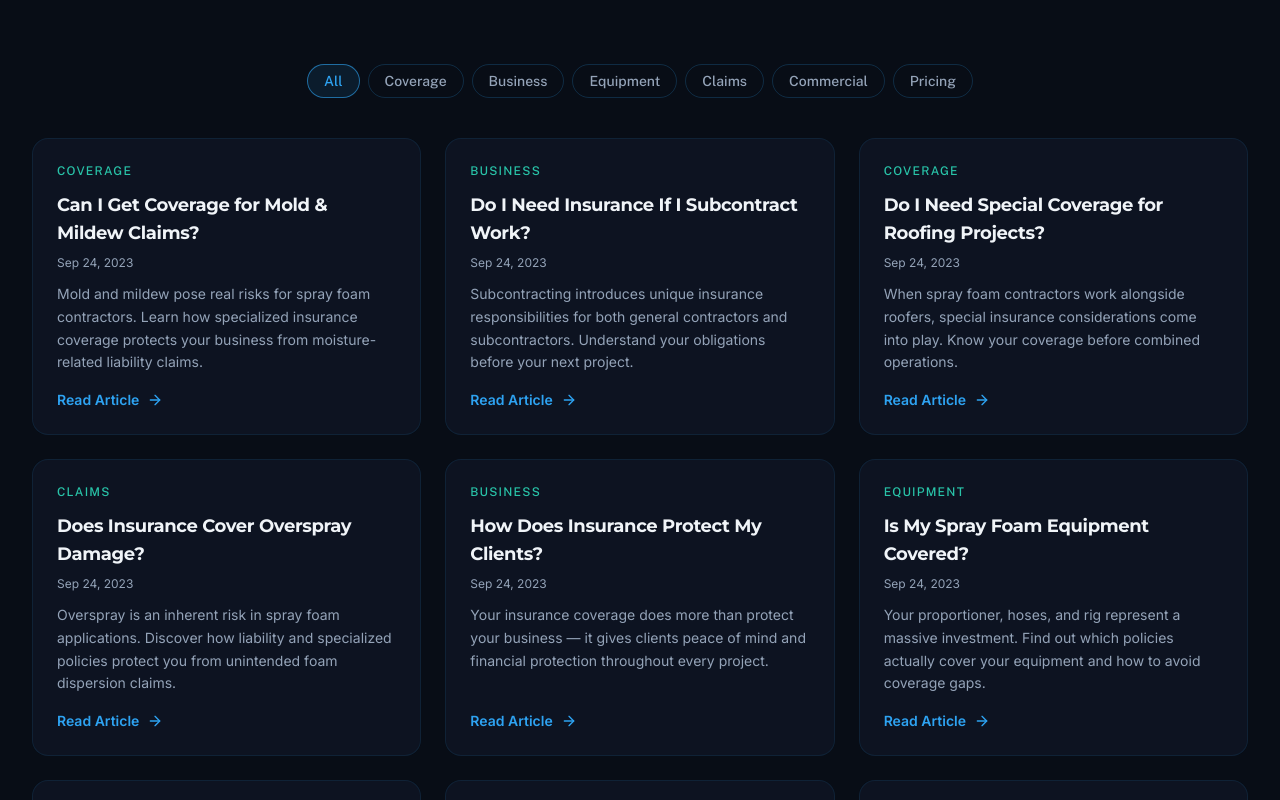
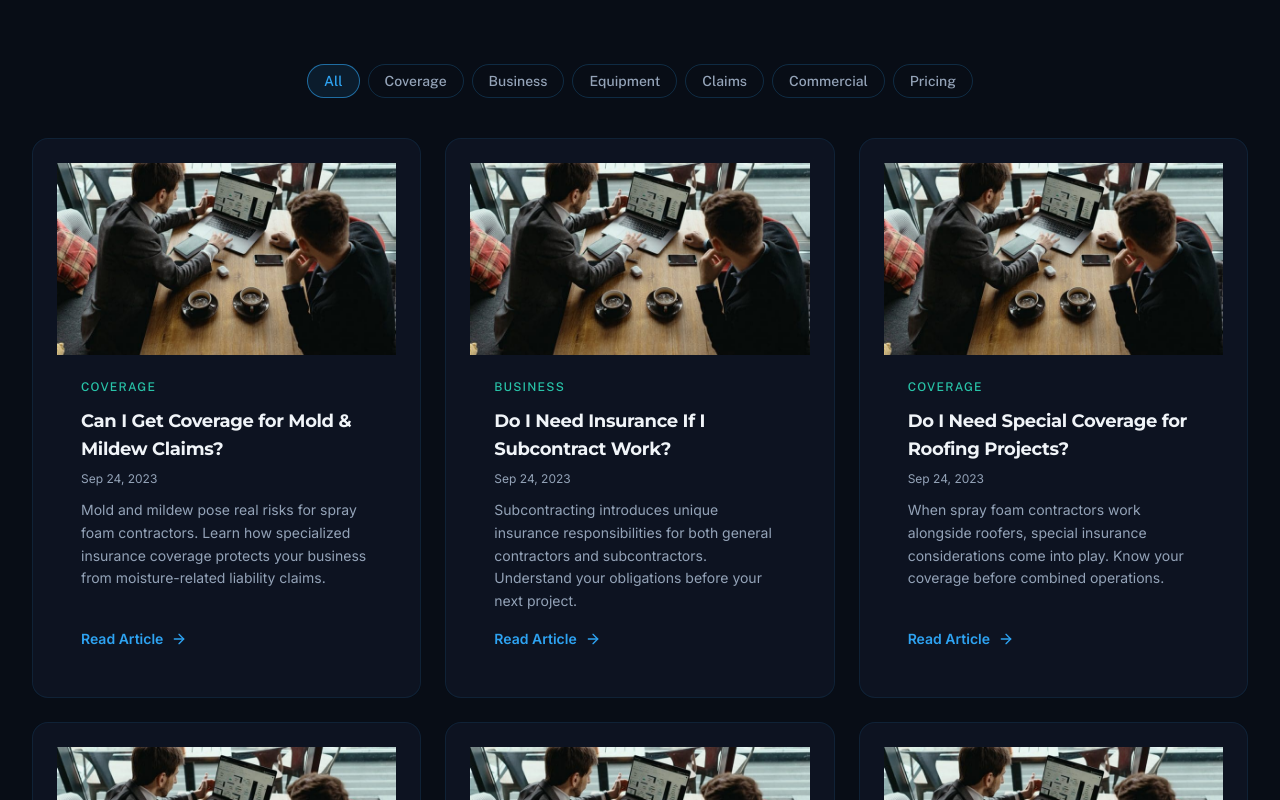
Before and after one commit to MCERQUA/sprayfoaminsurance-nextjs, a Next.js app: page /blog in a window 1280 px wide. Shown: the part 640-1440 px from the top of the page. Built offline with nearby package versions, Linux system fonts and the light colour scheme.

Commit message:
auto-save: app/blog/page.tsx,lib/blog-posts.ts

```diff
--- a/app/blog/page.tsx
+++ b/app/blog/page.tsx
@@ -1,4 +1,5 @@
 import type { Metadata } from 'next';
+import Image from 'next/image';
 import Link from 'next/link';
 import { ArrowRight } from 'lucide-react';
 import PageHero from '@/components/PageHero';
@@ -50,7 +51,19 @@ export default function BlogIndexPage() {
         {/* Article grid */}
         <div className="grid grid-cols-1 md:grid-cols-2 lg:grid-cols-3 gap-6">
           {articles.map((article) => (
-            <GlassCard key={article.href} className="flex flex-col h-full p-6">
+            <GlassCard key={article.href} className="flex flex-col h-full overflow-hidden p-0">
+              {article.image && (
+                <div className="relative w-full h-48 shrink-0">
+                  <Image
+                    src={article.image}
+                    alt={`Featured image for ${article.title}`}
+                    fill
+                    className="object-cover"
+                    sizes="(max-width: 768px) 100vw, (max-width: 1024px) 50vw, 33vw"
+                  />
+                </div>
+              )}
+              <div className="flex flex-col flex-1 p-6">
                 <span className="text-xs label-text text-accent mb-3 block">{article.category}</span>
                 <h3 className="font-headline font-bold text-text text-lg mb-2">{article.title}</h3>
                 <p className="text-xs text-muted mb-3">{article.date}</p>
@@ -61,6 +74,7 @@ export default function BlogIndexPage() {
                 >
                   Read Article <ArrowRight className="w-4 h-4" />
                 </Link>
+              </div>
             </GlassCard>
           ))}
         </div>
--- a/lib/blog-posts.ts
+++ b/lib/blog-posts.ts
@@ -15,6 +15,7 @@ export const blogPosts: BlogPost[] = [
     category: 'Coverage',
     excerpt:
       'Mold and mildew pose real risks for spray foam contractors. Learn how specialized insurance coverage protects your business from moisture-related liability claims.',
+    image: '/assets/images/post-img.jpg',
   },
   {
     href: '/2023/09/24/do-i-need-insurance-if-i-subcontract-work',
@@ -23,6 +24,7 @@ export const blogPosts: BlogPost[] = [
     category: 'Business',
     excerpt:
       'Subcontracting introduces unique insurance responsibilities for both general contractors and subcontractors. Understand your obligations before your next project.',
+    image: '/assets/images/post-img.jpg',
   },
   {
     href: '/2023/09/24/do-i-need-special-coverage-for-roofing-projects',
@@ -31,6 +33,7 @@ export const blogPosts: BlogPost[] = [
     category: 'Coverage',
     excerpt:
       'When spray foam contractors work alongside roofers, special insurance considerations come into play. Know your coverage before combined operations.',
+    image: '/assets/images/post-img.jpg',
   },
   {
     href: '/2023/09/24/does-insurance-cover-overspray-damage',
@@ -39,6 +42,7 @@ export const blogPosts: BlogPost[] = [
     category: 'Claims',
     excerpt:
       'Overspray is an inherent risk in spray foam applications. Discover how liability and specialized policies protect you from unintended foam dispersion claims.',
+    image: '/assets/images/post-img.jpg',
   },
   {
     href: '/2023/09/24/how-does-insurance-protect-my-clients',
@@ -47,6 +51,7 @@ export const blogPosts: BlogPost[] = [
     category: 'Business',
     excerpt:
       'Your insurance coverage does more than protect your business — it gives clients peace of mind and financial protection throughout every project.',
+    image: '/assets/images/post-img.jpg',
   },
   {
     href: '/2023/09/24/is-my-equipment-covered',
@@ -55,6 +60,7 @@ export const blogPosts: BlogPost[] = [
     category: 'Equipment',
     excerpt:
       'Your proportioner, hoses, and rig represent a massive investment. Find out which policies actually cover your equipment and how to avoid coverage gaps.',
+    image: '/assets/images/post-img.jpg',
   },
   {
     href: '/2023/09/24/is-retrofitting-insurance-available-for-spray-foam-contractors',
@@ -63,6 +69,7 @@ export const blogPosts: BlogPost[] = [
     category: 'Coverage',
     excerpt:
       'As energy efficiency demands grow, spray foam contractors are doing more retrofit work. Learn how your insurance can adapt to protect these projects.',
+    image: '/assets/images/post-img.jpg',
   },
   {
     href: '/2023/09/24/what-are-the-insurance-requirements-for-large-commercial-projects',
@@ -71,6 +78,7 @@ export const blogPosts: BlogPost[] = [
     category: 'Commercial',
     excerpt:
       'Commercial spray foam projects come with elevated insurance requirements. This guide covers the policies needed to win bids and stay compliant.',
+    image: '/assets/images/post-img.jpg',
   },
   {
     href: '/2023/09/24/what-factors-affect-insurance-premiums',
@@ -79,6 +87,7 @@ export const blogPosts: BlogPost[] = [
     category: 'Pricing',
     excerpt:
       'From claims history to crew size and revenue, many factors shape your spray foam insurance premiums. Understand what drives costs to manage them.',
+    image: '/assets/images/post-img.jpg',
   },
   {
     href: '/2025/07/04/spray-foam-equipment-financing-building-strong-banking-relationships',
@@ -87,6 +96,7 @@ export const blogPosts: BlogPost[] = [
     category: 'Business',
     excerpt:
       'Spray foam rigs cost $40k–$150k+. Building strong banking relationships is key to financing your equipment and scaling your business.',
+    image: '/assets/images/post-img.jpg',
   },
 ];
 
```
Lines whose indentation alone changed are shown as unchanged.
